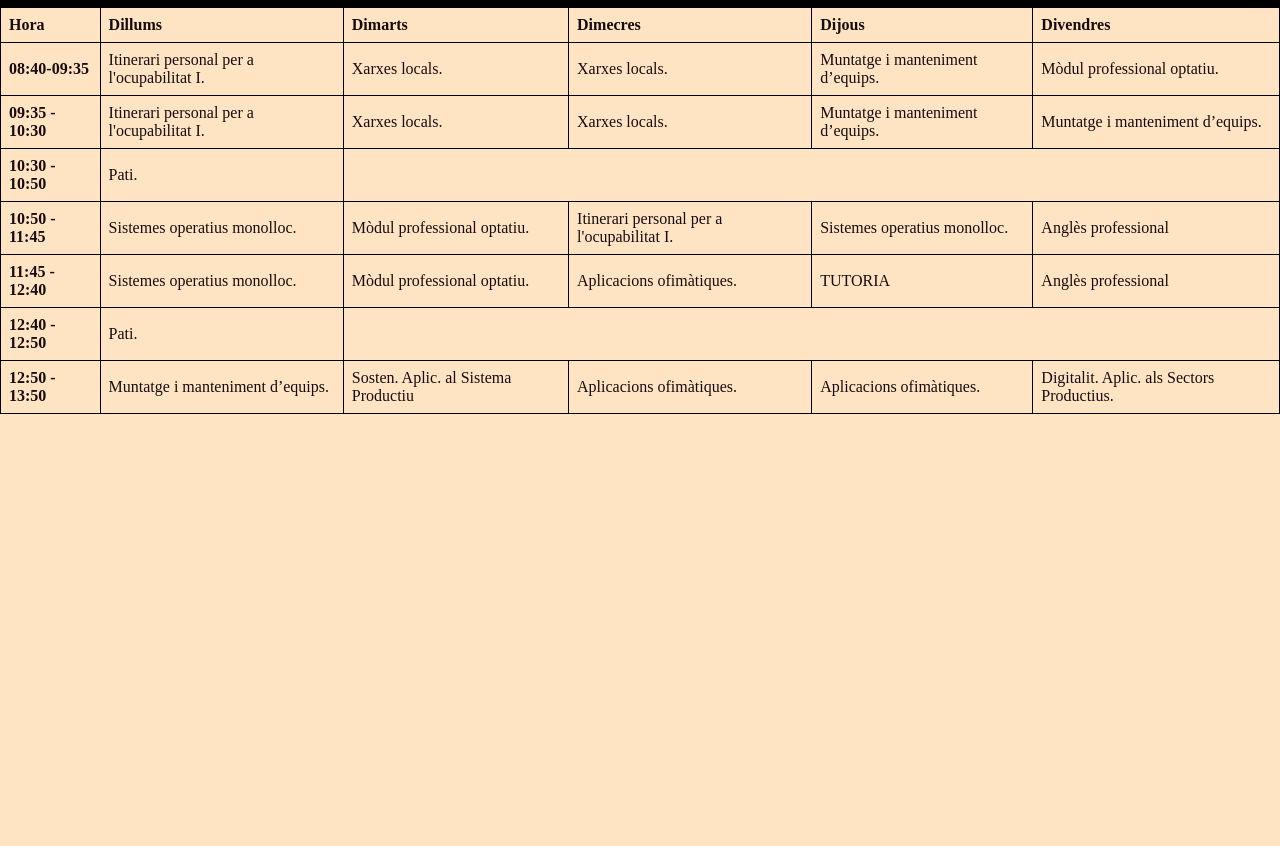
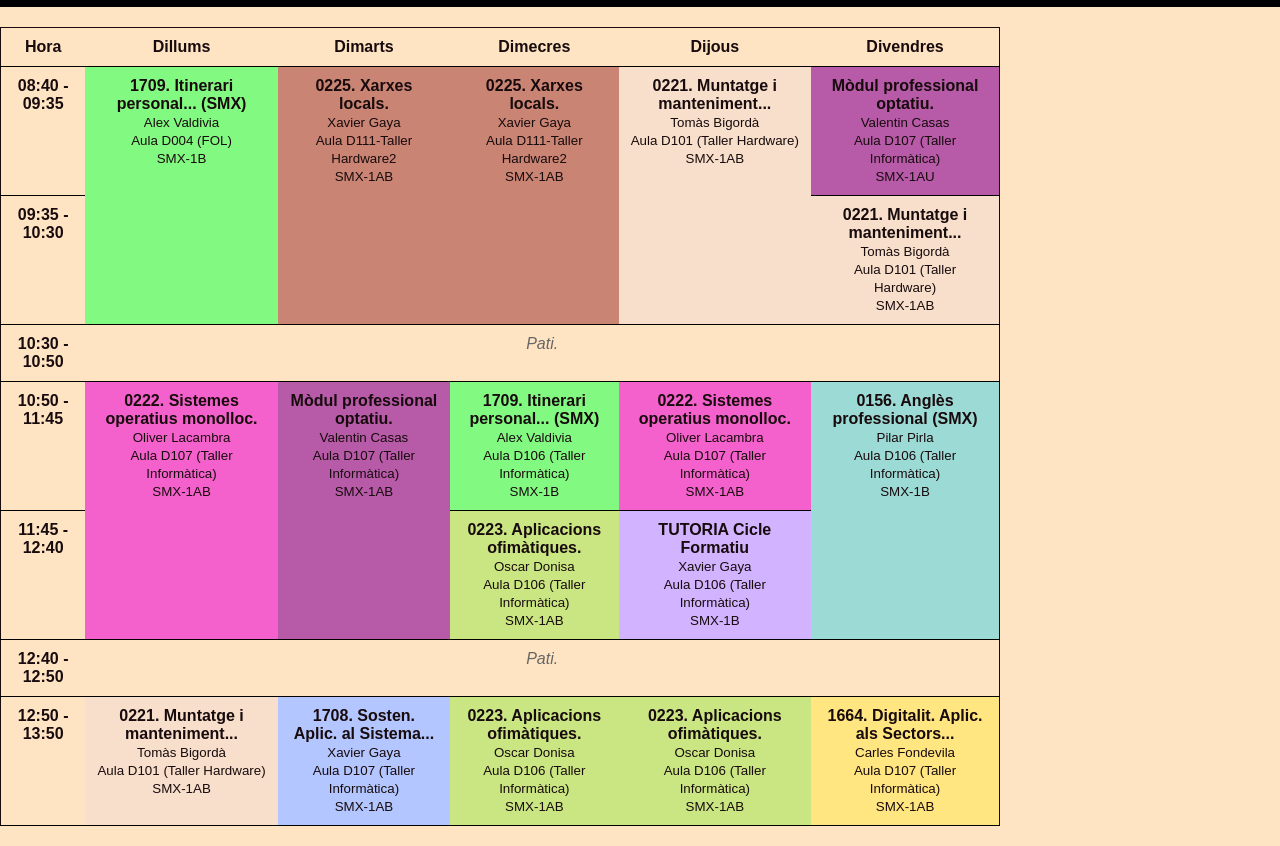
Before and after one commit to paguila401/El-Meu-Portfoli, a plain HTML site: page pages/estudis.html in a window 1280 px wide. Shown: the part 87-933 px from the top of the page. Before the commit the page ends 800 px from the top, so only its background shows below. Drawn offline with Linux system fonts and the light colour scheme.

Commit message:
Add files via upload

```diff
--- a/css/style.css
+++ b/css/style.css
@@ -70,11 +70,37 @@ ul li a:hover {
 }
 table {
   border-collapse: collapse;
-  width: 100%;
+  width: auto;
+  max-width: 1000px;
+  font-family: Arial, sans-serif;
+  margin: 20px 0;
+  border: 1px solid
 }
 
-table, th, td {
-  border: 1px solid black;
-  padding: 8px;
-  text-align: left;
+th, td {
+  border-bottom: 1px solid black;
+  padding: 10px 12px;
+  text-align: center;
+  vertical-align: top;
 }
+
+th {
+  font-weight: bold;
+  border-bottom: 1px solid black;
+}
+.itinerari { background-color: #82fa82;}
+.xarxes { background-color: #c98474;}
+.muntatge { background-color: #f7dfcb;}
+.optatiu { background-color: #b75ba9;}
+.sistemes { background-color: #f561cc;}
+.ofimatica { background-color: #cae682;}
+.tutoria { background-color: #d1b3ff;}
+.sostenibilitat { background-color: #b3c6ff;}
+.digitalitzacio { background-color: #ffe680;}
+.angles { background-color: #9cdad6;}
+
+.pati {
+  color: #666;
+  font-style: italic;
+  text-align: center;
+}
--- a/pages/estudis.html
+++ b/pages/estudis.html
@@ -32,54 +32,100 @@
         </thead>
         <tbody>
             <tr>
-            <th>08:40-09:35</th>
-            <td>Itinerari personal per a l'ocupabilitat I.</td>
-            <td>Xarxes locals.</td>
-            <td>Xarxes locals.</td>
-            <td>Muntatge i manteniment d’equips.</td>
-            <td>Mòdul professional optatiu.</td>
+            <tr>
+                <th>08:40 - 09:35</th>
+                <td class="itinerari" rowspan="2">
+                    <strong>1709. Itinerari personal... (SMX)</strong><br>
+                    <small>Alex Valdivia<br>Aula D004 (FOL)<br>SMX-1B</small>
+                </td>
+                <td class="xarxes" rowspan="2">
+                    <strong>0225. Xarxes locals.</strong><br>
+                    <small>Xavier Gaya<br>Aula D111-Taller Hardware2<br>SMX-1AB</small>
+                </td>
+                <td class="xarxes" rowspan="2">
+                    <strong>0225. Xarxes locals.</strong><br>
+                    <small>Xavier Gaya<br>Aula D111-Taller Hardware2<br>SMX-1AB</small>
+                </td>
+                <td class="muntatge" rowspan="2">
+                    <strong>0221. Muntatge i manteniment...</strong><br>
+                    <small>Tomàs Bigordà<br>Aula D101 (Taller Hardware)<br>SMX-1AB</small>
+                </td>
+                <td class="optatiu">
+                    <strong>Mòdul professional optatiu.</strong><br>
+                    <small>Valentin Casas<br>Aula D107 (Taller Informàtica)<br>SMX-1AU</small>
+                </td>
             </tr>
             <tr>
                 <th>09:35 - 10:30</th>
-            <td>Itinerari personal per a l'ocupabilitat I.</td>
-            <td>Xarxes locals.</td>
-            <td>Xarxes locals.</td>
-            <td>Muntatge i manteniment d’equips.</td>
-            <td>Muntatge i manteniment d’equips.</td>
-        </tr>
+
+                <td class="muntatge">
+                    <strong>0221. Muntatge i manteniment...</strong><br>
+                    <small>Tomàs Bigordà<br>Aula D101 (Taller Hardware)<br>SMX-1AB</small>
+                </td>
             <tr>
                 <th>10:30 - 10:50</th>
-            <td>Pati.</td>
-
+                <td colspan="5" class="pati">Pati.</td>
             </tr>
             <tr>
                 <th>10:50 - 11:45</th>
-            <td>Sistemes operatius monolloc.</td>
-            <td>Mòdul professional optatiu.</td>
-            <td>Itinerari personal per a l'ocupabilitat I.</td>
-            <td>Sistemes operatius monolloc.</td>
-            <td>Anglès professional</td>
+                <td class="sistemes" rowspan="2">
+                    <strong>0222. Sistemes operatius monolloc.</strong><br>
+                    <small>Oliver Lacambra<br>Aula D107 (Taller Informàtica)<br>SMX-1AB</small>
+                </td>
+                <td class="optatiu" rowspan="2">
+                    <strong>Mòdul professional optatiu.</strong><br>
+                    <small>Valentin Casas<br>Aula D107 (Taller Informàtica)<br>SMX-1AB</small>
+                </td>
+                <td class="itinerari">
+                    <strong>1709. Itinerari personal... (SMX)</strong><br>
+                    <small>Alex Valdivia<br>Aula D106 (Taller Informàtica)<br>SMX-1B</small>
+                </td>
+                <td class="sistemes">
+                    <strong>0222. Sistemes operatius monolloc.</strong><br>
+                    <small>Oliver Lacambra<br>Aula D107 (Taller Informàtica)<br>SMX-1AB</small>
+                </td>
+                <td class="angles" rowspan="2">
+                    <strong>0156. Anglès professional (SMX)</strong><br>
+                    <small>Pilar Pirla<br>Aula D106 (Taller Informàtica)<br>SMX-1B</small>
+                </td>
             </tr>
             <tr>
                 <th>11:45 - 12:40</th>
-            <td>Sistemes operatius monolloc.</td>
-            <td>Mòdul professional optatiu.</td>
-            <td>Aplicacions ofimàtiques.</td>
-            <td>TUTORIA</td>
-            <td>Anglès professional</td>
+                <td class="ofimatica">
+                    <strong>0223. Aplicacions ofimàtiques.</strong><br>
+                    <small>Oscar Donisa<br>Aula D106 (Taller Informàtica)<br>SMX-1AB</small>
+                </td>
+                <td class="tutoria">
+                    <strong>TUTORIA Cicle Formatiu</strong><br>
+                    <small>Xavier Gaya<br>Aula D106 (Taller Informàtica)<br>SMX-1B</small>
+                </td>
             </tr>
             <tr>
                 <th>12:40 - 12:50</th>
-            <td>Pati.</td>
-
+                <td colspan="5" class="pati">Pati.</td>
             </tr>
             <tr>
                 <th>12:50 - 13:50</th>
-            <td>Muntatge i manteniment d’equips.</td>
-            <td>Sosten. Aplic. al Sistema Productiu</td>
-            <td>Aplicacions ofimàtiques.</td>
-            <td>Aplicacions ofimàtiques.</td>
-            <td>Digitalit. Aplic. als Sectors Productius.</td>
+                <td class="muntatge">
+                    <strong>0221. Muntatge i manteniment...</strong><br>
+                    <small>Tomàs Bigordà<br>Aula D101 (Taller Hardware)<br>SMX-1AB</small>
+                </td>
+                <td class="sostenibilitat">
+                    <strong>1708. Sosten. Aplic. al Sistema...</strong><br>
+                    <small>Xavier Gaya<br>Aula D107 (Taller Informàtica)<br>SMX-1AB</small>
+                </td>
+                <td class="ofimatica">
+                    <strong>0223. Aplicacions ofimàtiques.</strong><br>
+                    <small>Oscar Donisa<br>Aula D106 (Taller Informàtica)<br>SMX-1AB</small>
+                </td>
+                <td class="ofimatica">
+                    <strong>0223. Aplicacions ofimàtiques.</strong><br>
+                    <small>Oscar Donisa<br>Aula D106 (Taller Informàtica)<br>SMX-1AB</small>
+                </td>
+                <td class="digitalitzacio">
+                    <strong>1664. Digitalit. Aplic. als Sectors...</strong><br>
+                    <small>Carles Fondevila<br>Aula D107 (Taller Informàtica)<br>SMX-1AB</small>
+                </td>
             </tr>
         </tbody>
     </table>
```
Lines whose indentation alone changed are shown as unchanged.
